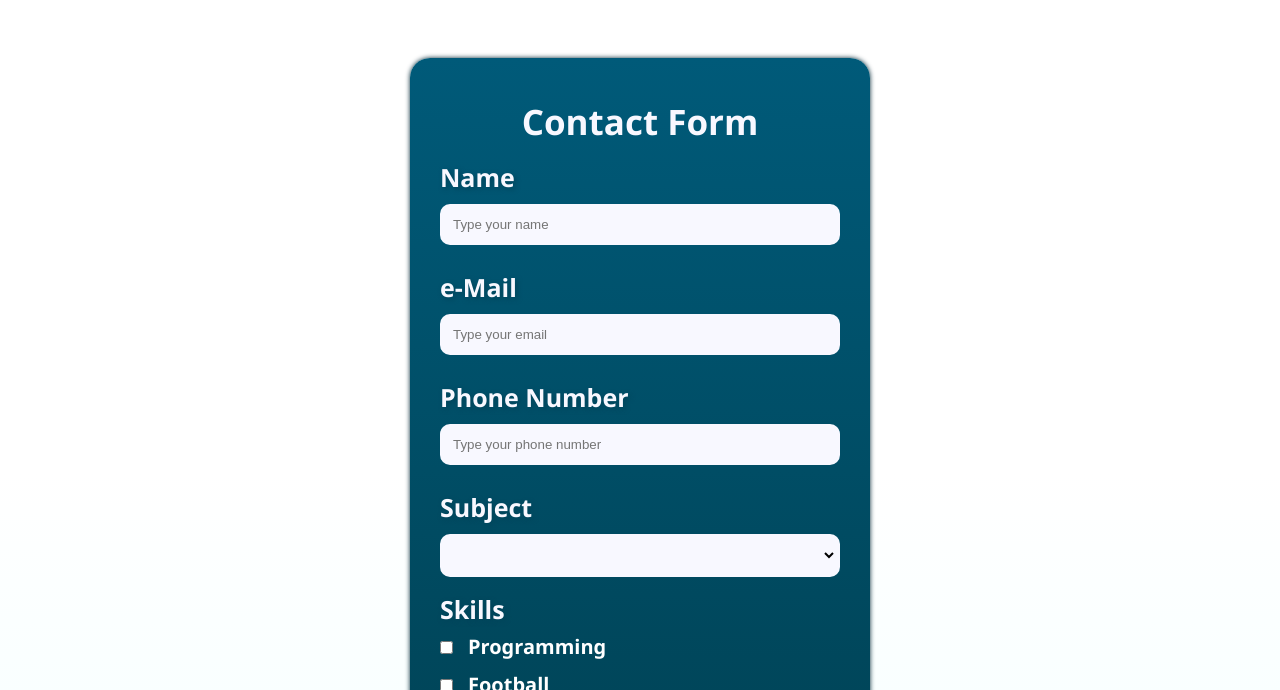
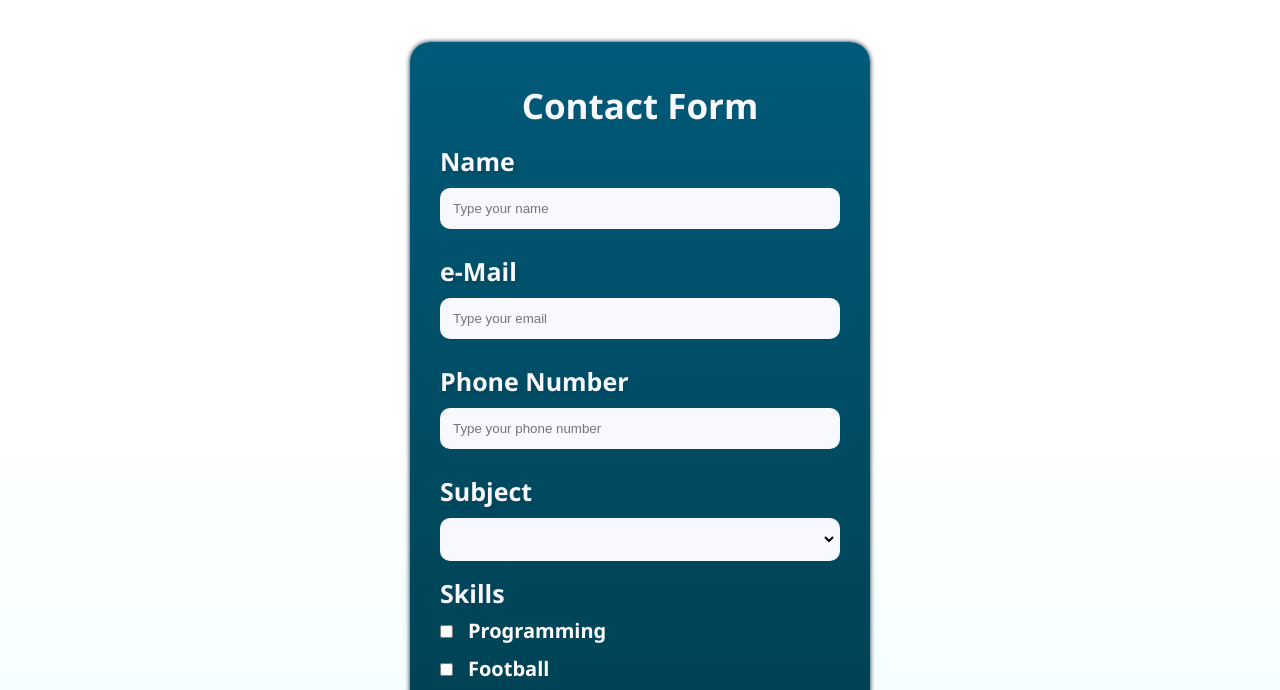
Before and after one commit to difa0210/Personal-Web, a plain HTML site: page contact.html in a window 1280 px wide. Shown: the part 78-768 px from the top of the page. Drawn offline with Linux system fonts and the light colour scheme.

Commit message:
last commit

```diff
--- a/style-form.css
+++ b/style-form.css
@@ -208,11 +208,13 @@ text-decoration: none;
     font-family: 'Segoe UI', Tahoma, Geneva, Verdana, sans-serif;
     font-weight: bold;
     width: 400px;
-    margin: 80px auto;
+    height: 90vh;
+    margin: 5% auto;
     padding: 30px;
     border-radius: 20px;
     background: linear-gradient(rgb(0, 90, 121),rgb(0, 62, 78));
     box-shadow: 0px 0px 5px rgb(0, 39, 53);
+
 }
 .contact {
     margin: 10px 0px 15px;
```
